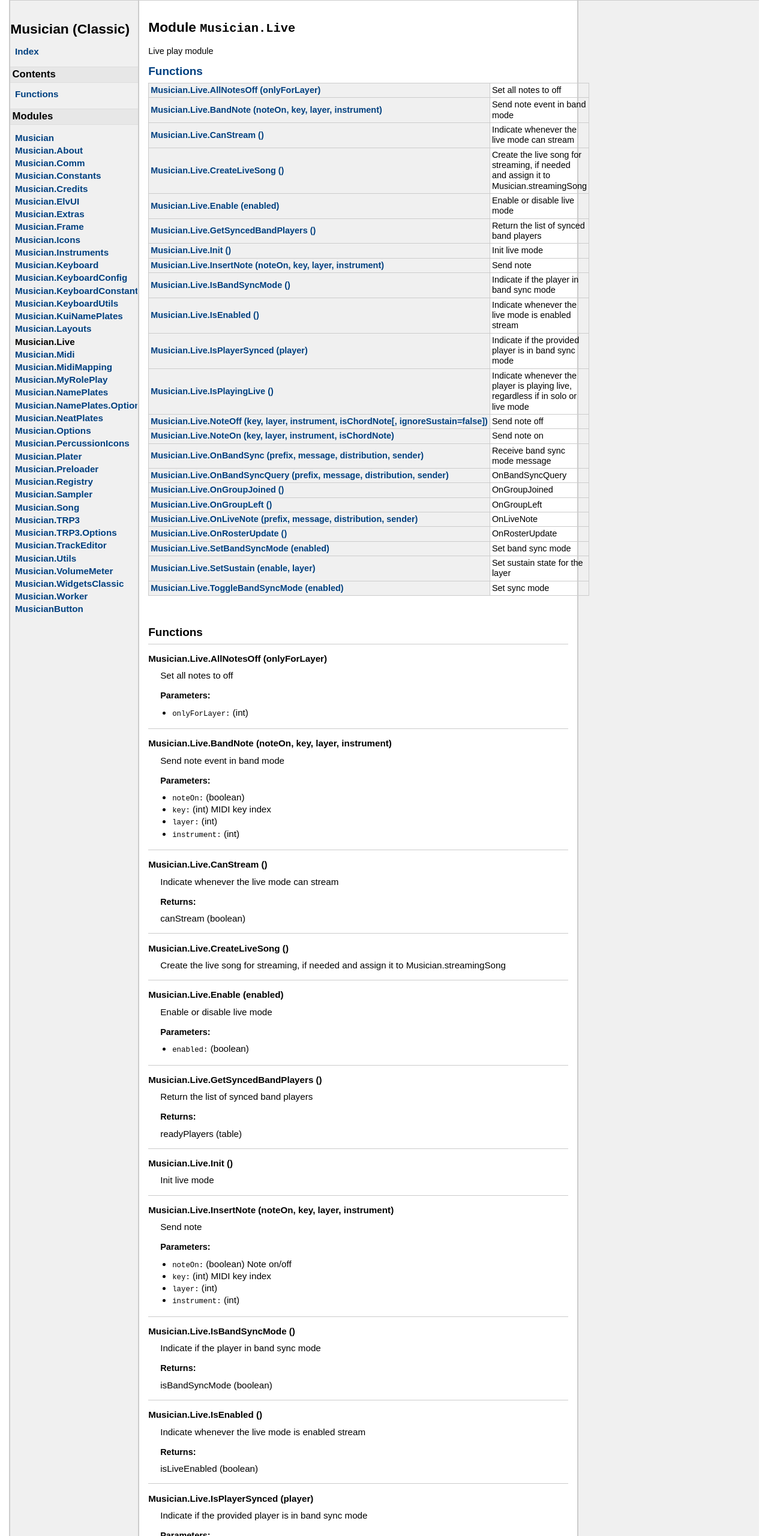
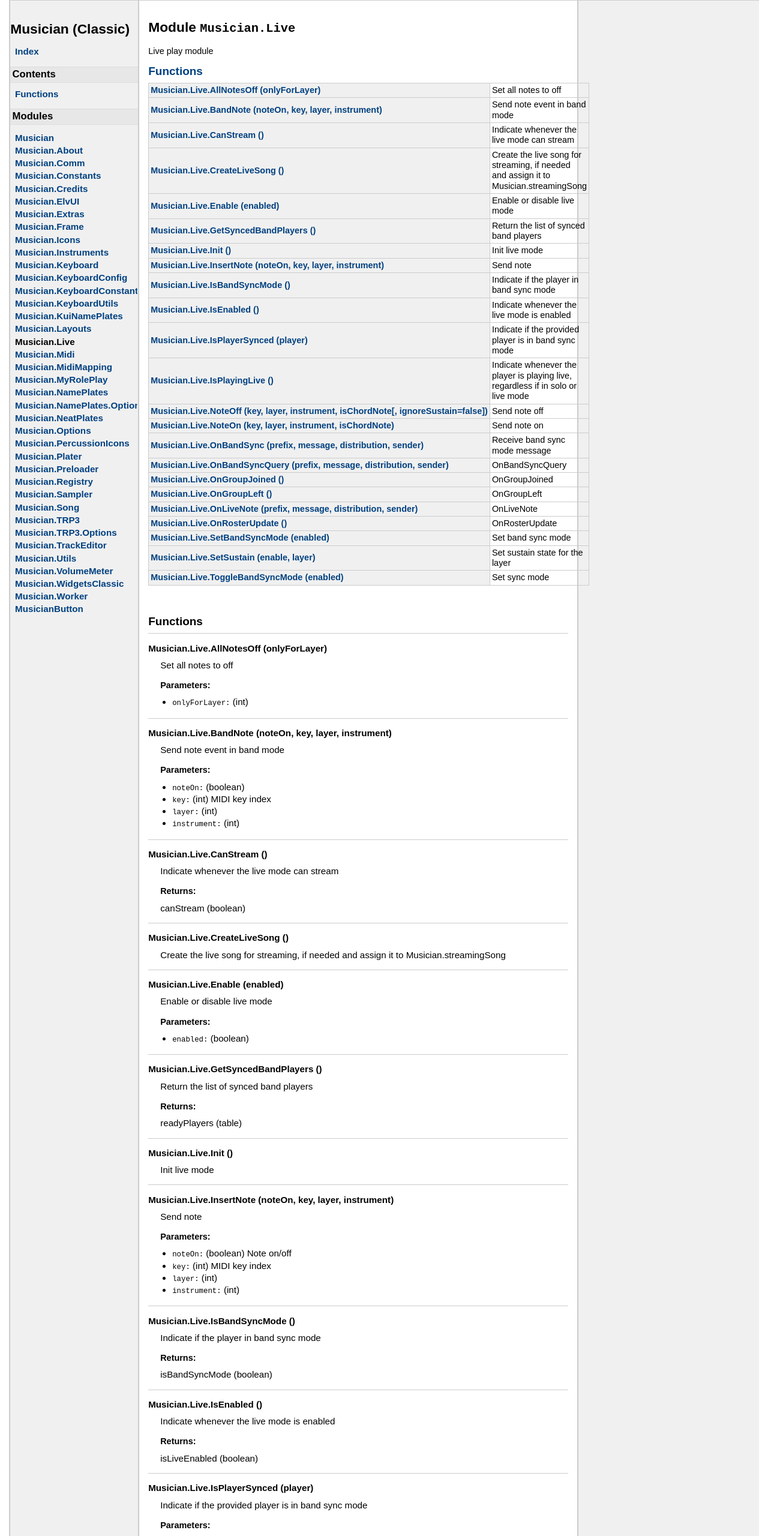
Before and after one commit to LenweSaralonde/Musician, a plain HTML site: page doc/modules/Musician.Live.html in a window 1280 px wide. Shown: the top 2560 px of the page at 60% size. Drawn offline with Linux system fonts and the light colour scheme.

Commit message:
LDoc typo

```diff
--- a/doc/modules/Musician.Live.html
+++ b/doc/modules/Musician.Live.html
@@ -128,7 +128,7 @@
 	</tr>
 	<tr>
 	<td class="name" nowrap><a href="#Musician.Live.IsEnabled">Musician.Live.IsEnabled ()</a></td>
-	<td class="summary">Indicate whenever the live mode is enabled stream</td>
+	<td class="summary">Indicate whenever the live mode is enabled</td>
 	</tr>
 	<tr>
 	<td class="name" nowrap><a href="#Musician.Live.IsPlayerSynced">Musician.Live.IsPlayerSynced (player)</a></td>
@@ -380,7 +380,7 @@
     <strong>Musician.Live.IsEnabled ()</strong>
     </dt>
     <dd>
-    Indicate whenever the live mode is enabled stream
+    Indicate whenever the live mode is enabled
 
 
 
```
Also changed, not shown: 1 other file.
